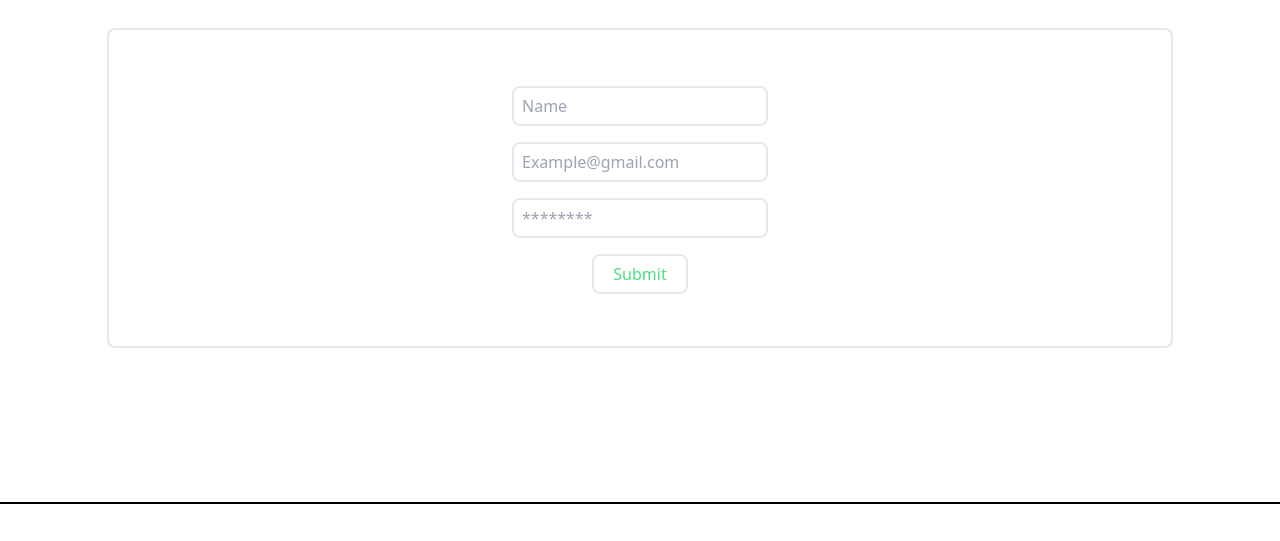
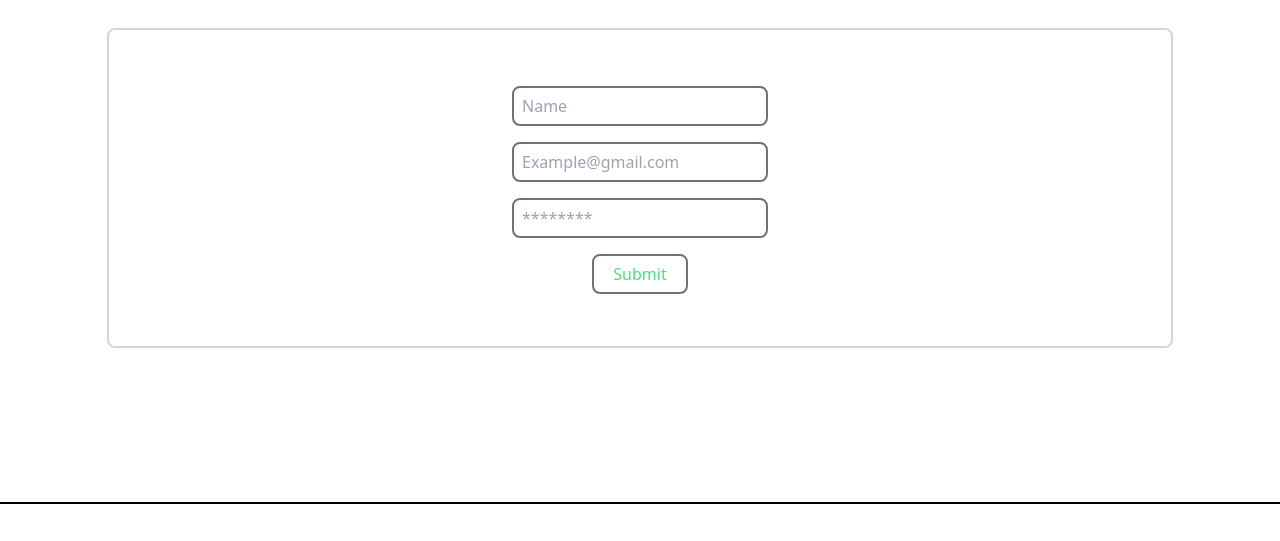
Before and after one commit to IsacHolstad/Malwart-store-API, a website built with Vite: page vite-project/signup.html in a window 1280 px wide. Shown: the part 56-597 px from the top of the page. Built offline with nearby package versions, Linux system fonts and the light colour scheme.

Commit message:
signup form border looks good

```diff
--- a/vite-project/signup.html
+++ b/vite-project/signup.html
@@ -10,7 +10,7 @@
 <header>
     <h1 class="text-3xl text-center mt-4 font-semibold uppercase text-purple-600 ">Sign up</h1>
 
-<form id="signup-form" class="gap-3 container mt-8 border-2 p-10 w-10/12 mx-auto rounded-lg h-80 ">
+<form id="signup-form" class="gap-3 container mt-8 border-2 p-10 w-10/12 mx-auto rounded-lg h-80 border-gray-300 ">
     <div class=" px-8 text-center gap-3 items-center mx-auto">
         <div class="">
         <!-- make better signup form-->
@@ -18,7 +18,7 @@
             <input
                     type="name"
                     id="name-input"
-                    class="rounded-lg border-2 pl-2 mt-4 w-64 h-10"
+                    class="rounded-lg border-2 pl-2 mt-4 w-64 h-10 border-gray-500"
                     placeholder="Name"
             >
 
@@ -28,7 +28,7 @@
             <input
                     type="email"
                     id="email-input"
-                    class="rounded-lg border-2 pl-2 mt-4 w-64 h-10"
+                    class="rounded-lg border-2 pl-2 mt-4 w-64 h-10 border-gray-500"
                     placeholder="Example@gmail.com"
                     spellcheck="true"
             >
@@ -38,7 +38,7 @@
             <input
                     type="password"
                     id="password-input"
-                    class="rounded-lg border-2 pl-2 mt-4 w-64 h-10"
+                    class="rounded-lg border-2 pl-2 mt-4 w-64 h-10 border-gray-500"
                     placeholder="********"
             >
         </div>
@@ -46,7 +46,7 @@
             <input
                     type="submit"
                     id="submit-button"
-                    class="border-2 rounded-lg w-24 h-10 mt-4 text-green-400 cursor-pointer hover:bg-green-400 hover:text-white hover:border-green-400 "
+                    class="border-2 rounded-lg w-24 h-10 mt-4 text-green-400 cursor-pointer hover:bg-green-400 hover:text-white hover:border-green-400 border-gray-500"
                     placeholder="Sign Up"
             >
         </div>
```
